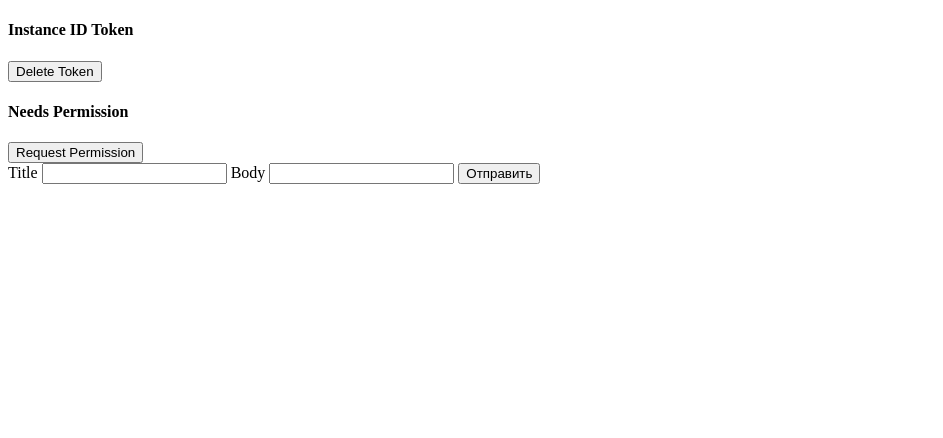
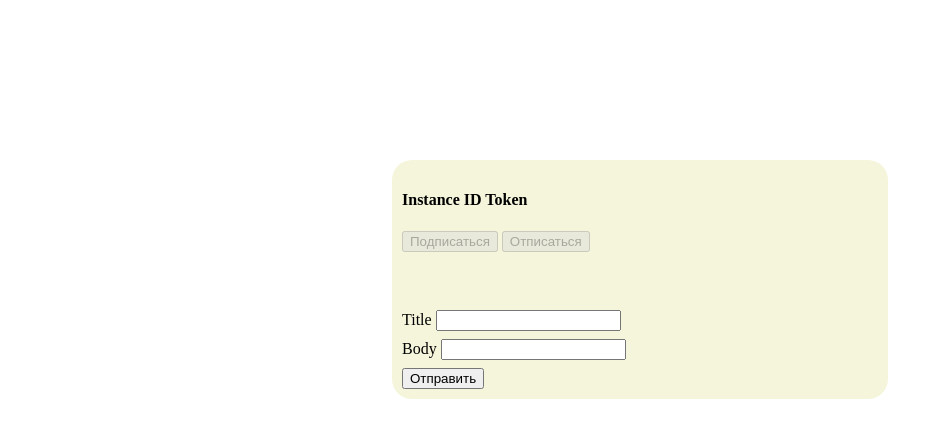
Before and after one commit to asv2108/web-push, a PHP site: page / in a window 1280 px wide. Shown: the top 438 px of the page, without its empty margins (0-943 px from the left). Run offline with PHP 8.4, Linux system fonts and the light colour scheme; some libraries are stand-ins or nearby versions.

Commit message:
added subscribe

```diff
--- /dev/null
+++ b/app.js
@@ -0,0 +1,113 @@
+var subscribeButton = document.querySelector('#subscribe');
+var unSubscribeButton = document.querySelector('#unSubscribe');
+
+messaging.requestPermission().then(function () {
+    console.log('Есть возможность подписаться');
+    subscribeButton.disabled = false;
+
+}).catch(function (err) {
+    alert('You need put on web notification in your browser!');
+    console.log(err);
+    // по таймауту перегрузить страницу?
+    // location.reload();
+});
+
+
+//если убить сервис воркер вручную из браузера то он появляется при подписке
+
+function subscribe() {
+    messaging.getToken()
+        .then(function (currentToken) {
+            if (currentToken) {
+                // внешнее отображение
+                console.log(currentToken);
+                showToken(currentToken);
+                subscribeButton.disabled = true;
+                unSubscribeButton.disabled = false;
+                // сохранение токена в бд
+                sendTokenToServer(currentToken,'set');
+            } else {
+                // Show permission request.
+                console.log('No Instance ID token available. Request permission to generate one.');
+            }
+        })
+        .catch(function (err) {
+            console.log(err);
+            showToken(err);
+            subscribeButton.disabled = false;
+        })
+}
+
+function unSubscribe() {
+    messaging.getToken()
+        .then(function (currentToken) {
+            messaging.deleteToken(currentToken)
+                .then(function () {
+                    subscribeButton.disabled = false ;
+                    unSubscribeButton.disabled = true;
+                    console.log('Token deleted.');
+                    // убиваем ключ в бд
+                    sendTokenToServer(currentToken,'delete');
+                    location.reload();
+                })
+                .catch(function (err) {
+                    console.log('Unable to delete token. ', err);
+                    subscribeButton.disabled = false;
+                    unSubscribeButton.disabled = true;
+                });
+        })
+        .catch(function (err) {
+            console.log(err);
+        });
+}
+
+// отображаем на сайте, если он открыт в текущей вкладке
+messaging.onMessage(function (payload) {
+    var options = {
+        body: payload.notification.body,
+        icon: payload.notification.icon
+    };
+    var n = new Notification(payload.notification.title,options);
+    setTimeout(n.close.bind(n), 20000);
+});
+
+
+function sendTokenToServer(currentToken,type) {
+    // TODO(developer): Send the current token to your server.
+}
+
+//выводим кюч подписанного устройства
+function showToken(currentToken) {
+    var tokenElement = document.querySelector('#token');
+    tokenElement.textContent = currentToken;
+}
+
+
+// Add a message to the messages element.
+function appendMessage(payload) {
+    const messagesElement = document.querySelector('#messages');
+    const dataHeaderELement = document.createElement('h5');
+    const dataElement = document.createElement('pre');
+    dataElement.style = 'overflow-x:hidden;';
+    dataHeaderELement.textContent = 'Received message:';
+    dataElement.textContent = JSON.stringify(payload, null, 2);
+    messagesElement.appendChild(dataHeaderELement);
+    messagesElement.appendChild(dataElement);
+}
+
+// onTokenRefresh  вызывается только при создании нового токена.              не отрабатывает!!!!!!!!!!!!!!!!!!!!!!
+// Если ваше приложение было ранее установлено и сгенерировано токен,
+// то onTokenRefresh не будет вызываться. Попробуйте удалить и переустановить приложение,
+// чтобы заставить генерировать новый токен, это вызовет вызов onTokenRefresh.
+// messaging.onTokenRefresh(function () {
+//     messaging.getToken()
+//         .then(function (refreshedToken) {
+//             console.log('Token refreshed.');
+//             showToken('refresh AAAAAAAAAAAAAAA    '+ refreshedToken);
+//             alert('refresh');
+//         })
+//         .catch(function (err) {
+//             console.log('Unable to retrieve refreshed token ', err);
+//             alert('Проблема с ключем регистрации усьройства');
+//         });
+// });
--- a/index.html
+++ b/index.html
@@ -3,45 +3,45 @@
 <head>
     <meta charset="utf-8">
     <link rel="manifest" href="manifest.json">
-    <script src="firebase/firebase.js"></script>
+    <!--<script src="firebase/firebase.js"></script>  в мозиле выдает ошибку  Source map error: request failed with status 404 -->
+    <script src="https://www.gstatic.com/firebasejs/4.10.1/firebase.js"></script>
     <script src="jquery-2.2.1.min.js"></script>
     <title>Firebase Cloud Messaging</title>
-
+    <link href="main.css" rel="stylesheet">
 </head>
 <body>
-<main class="" id="">
+<main class="main">
     <div id="token_div">
         <h4>Instance ID Token</h4>
         <p id="token"></p>
-        <button class=""
-                onclick="deleteToken()">Delete Token
+        <button id="subscribe" class="" onclick="subscribe()" disabled>
+            Подписаться
+        </button>
+        <button  id="unSubscribe" class="" onclick="unSubscribe()" disabled>
+            Отписаться
         </button>
     </div>
+    <div id="messages">&nbsp;</div>
 
-    <div id="permission_div">
-        <h4>Needs Permission</h4>
-        <p id="token2"></p>
-        <button class="" onclick="subscribe()">Request Permission</button>
-    </div>
-    <div id="messages"></div>
-
-    <div>
-        <form action="send.php" method="post">
-            <label>Title</label>
-            <input type="text"name="title'">
-            <label>Body</label>
-            <input type="text"name="body">
-            <!--<button type="button" onclick="sendMyNotification()">-->
-                <!--Send-->
-            <!--</button>-->
-            <input type= "submit" value= "Отправить">
+    <div class="div-form">
+        <form action="/API/send.php" method="post">
+            <div class="form-input">
+                <label>Title</label>
+                <input type="text"name="title'">
+            </div>
+            <div class="form-input">
+                <label>Body</label>
+                <input type="text"name="body">
+            </div>
+            <div class="form-input button">
+                <input type= "submit" value= "Отправить">
+            </div>
         </form>
     </div>
 </main>
 </body>
 </html>
 <script>
-    //перенес from messaging-sw
     var config = {
         apiKey: "AIzaSyBaaV8jUe_6oHafyAHLGiN2uO-Tfi7bFcg",
         authDomain: "vasilyev-e6d1e.firebaseapp.com",
@@ -56,112 +56,5 @@
 
     messaging.usePublicVapidKey("BC38NtDGBrwHcy3rELmRwA4whdxaRXGaKHzAxOAfWwbhobsgBLzbVXgfkztXfFi2zX-c14IOwPsUaKiQjfdE49I");
 
-    // function sendMyNotification() {
-    //      //TODO проверка полей
-    //
-    // }
-
-
-    // onTokenRefresh  вызывается только при создании нового токена.
-    // Если ваше приложение было ранее установлено и сгенерировано токен,
-    // то onTokenRefresh не будет вызываться. Попробуйте удалить и переустановить приложение,
-    // чтобы заставить генерировать новый токен, это вызовет вызов onTokenRefresh.
-    // messaging.onTokenRefresh(function () {
-    //     messaging.getToken()
-    //         .then(function (refreshedToken) {
-    //             console.log('Token refreshed.');
-    //             showToken('refresh AAAAAAAAAAAAAAA    '+ refreshedToken);
-    //             alert('refresh');
-    //         })
-    //         .catch(function (err) {
-    //             console.log('Unable to retrieve refreshed token ', err);
-    //             alert('Проблема с ключем регистрации усьройства');
-    //         });
-    // });
-
-    messaging.requestPermission().then(function () {
-        messaging.getToken()
-            .then(function (currentToken) {
-                showToken(currentToken + ' request permission');
-                window.localStorage.setItem('isToken', '1');
-            }).catch(function (err) {
-            console.log(err);
-        })
-    }).catch(function (err) {
-        alert('You need put on web notification in your browser!');
-        console.log(err);
-    });
-
-
-    // отображаем на сайте, если он не свернут?
-    // messaging.onMessage(function (payload) {
-    //     console.log("Message received. ", payload);
-    //     appendMessage(payload);
-    // });
-
-    function subscribe() {
-        messaging.getToken()
-            .then(function (currentToken) {
-                if (currentToken) {
-                    // внешнее отображение
-                    console.log(currentToken);
-                    showToken(currentToken);
-                    // сохранение токена в бд
-                    sendTokenToServer(currentToken,'set');
-                } else {
-                    // Show permission request.
-                    console.log('No Instance ID token available. Request permission to generate one.');
-                }
-            })
-            .catch(function (err) {
-                console.log('An error occurred while retrieving token. ', err);
-                showToken('Error retrieving Instance ID token. ', err);
-            })
-    }
-
-
-    //выводим кюч подписанного устройства ставим флаг что что ключ сброшен
-    function showToken(currentToken) {
-        var tokenElement = document.querySelector('#token');
-        tokenElement.textContent = currentToken;
-    }
-
-    function deleteToken() {
-        messaging.getToken()
-            .then(function (currentToken) {
-                messaging.deleteToken(currentToken)
-                    .then(function () {
-                        console.log('Token deleted.');
-                        // убиваем ключ в бд
-                        sendTokenToServer(currentToken,'delete');
-                    })
-                    .catch(function (err) {
-                        console.log('Unable to delete token. ', err);
-                    });
-            })
-            .catch(function (err) {
-                console.log('Error retrieving Instance ID token. ', err);
-                showToken('Error retrieving Instance ID token. ', err);
-            });
-    }
-
-    function sendTokenToServer(currentToken,type) {
-        // TODO(developer): Send the current token to your server.
-
-    }
-
-
-    // Add a message to the messages element.
-    function appendMessage(payload) {
-        const messagesElement = document.querySelector('#messages');
-        const dataHeaderELement = document.createElement('h5');
-        const dataElement = document.createElement('pre');
-        dataElement.style = 'overflow-x:hidden;';
-        dataHeaderELement.textContent = 'Received message:';
-        dataElement.textContent = JSON.stringify(payload, null, 2);
-        messagesElement.appendChild(dataHeaderELement);
-        messagesElement.appendChild(dataElement);
-    }
-
-
 </script>
+<script src="app.js"></script>
--- a/main.css
+++ b/main.css
@@ -1,7 +1,20 @@
-.form-send{
-    margin-top: 15vh;
+.main{
+    margin:20vh 30vw;
+    background-color: beige;
+    padding: 10px;
+    border-radius: 20px;
 }
 
-.button-subscribe{
-    margin-top: 20vh;
+.div-form{
+    margin-top: 5vh;
 }
+
+.form-input{
+    margin-top: 1vh;
+}
+
+
+#token_div{
+    /*max-width: 60vw;*/
+    word-break: break-all;
+}
```
Also changed, not shown: API/save.php (+3 -7 lines), firebase-messaging-sw.js (+13 -12 lines), README.md.
